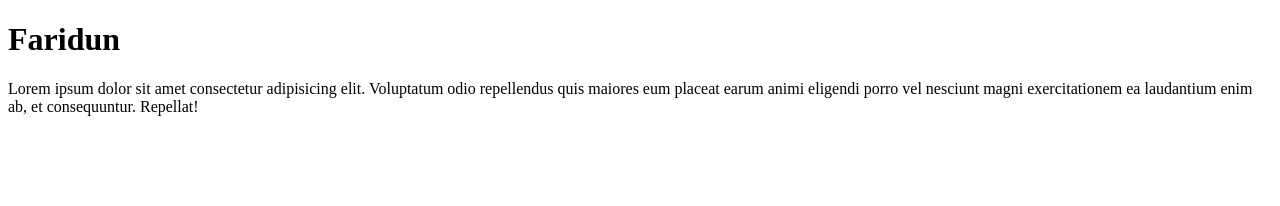
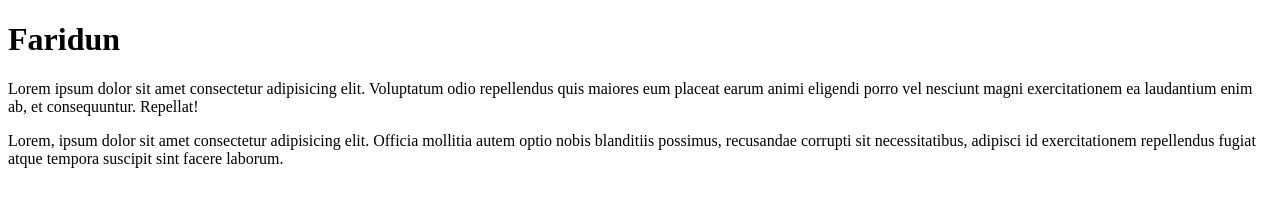
Before and after one commit to Faridun2008/Git-va-GitHub, a plain HTML site: page index.html in a window 1280 px wide. Drawn offline with Linux system fonts and the light colour scheme.

Commit message:
I added new main tag index.html

```diff
--- a/index.html
+++ b/index.html
@@ -1,5 +1,6 @@
 <!DOCTYPE html>
 <html lang="en">
+
 <head>
     <meta charset="UTF-8">
     <meta http-equiv="X-UA-Compatible" content="IE=edge">
@@ -7,8 +8,21 @@
     <link rel="stylesheet" href="style.css">
     <title>Document</title>
 </head>
+
 <body>
     <h1>Faridun</h1>
-    <p>Lorem ipsum dolor sit amet consectetur adipisicing elit. Voluptatum odio repellendus quis maiores eum placeat earum animi eligendi porro vel nesciunt magni exercitationem ea laudantium enim ab, et consequuntur. Repellat!</p>
+    <p>Lorem ipsum dolor sit amet consectetur adipisicing elit. Voluptatum odio repellendus quis maiores eum placeat
+        earum animi eligendi porro vel nesciunt magni exercitationem ea laudantium enim ab, et consequuntur. Repellat!
+    </p>
+    <main>
+        <div class="container">
+            <p>
+                Lorem, ipsum dolor sit amet consectetur adipisicing elit. Officia mollitia autem optio nobis blanditiis
+                possimus, recusandae corrupti sit necessitatibus, adipisci id exercitationem repellendus fugiat atque
+                tempora suscipit sint facere laborum.
+            </p>
+        </div>
+    </main>
 </body>
+
 </html>
```
